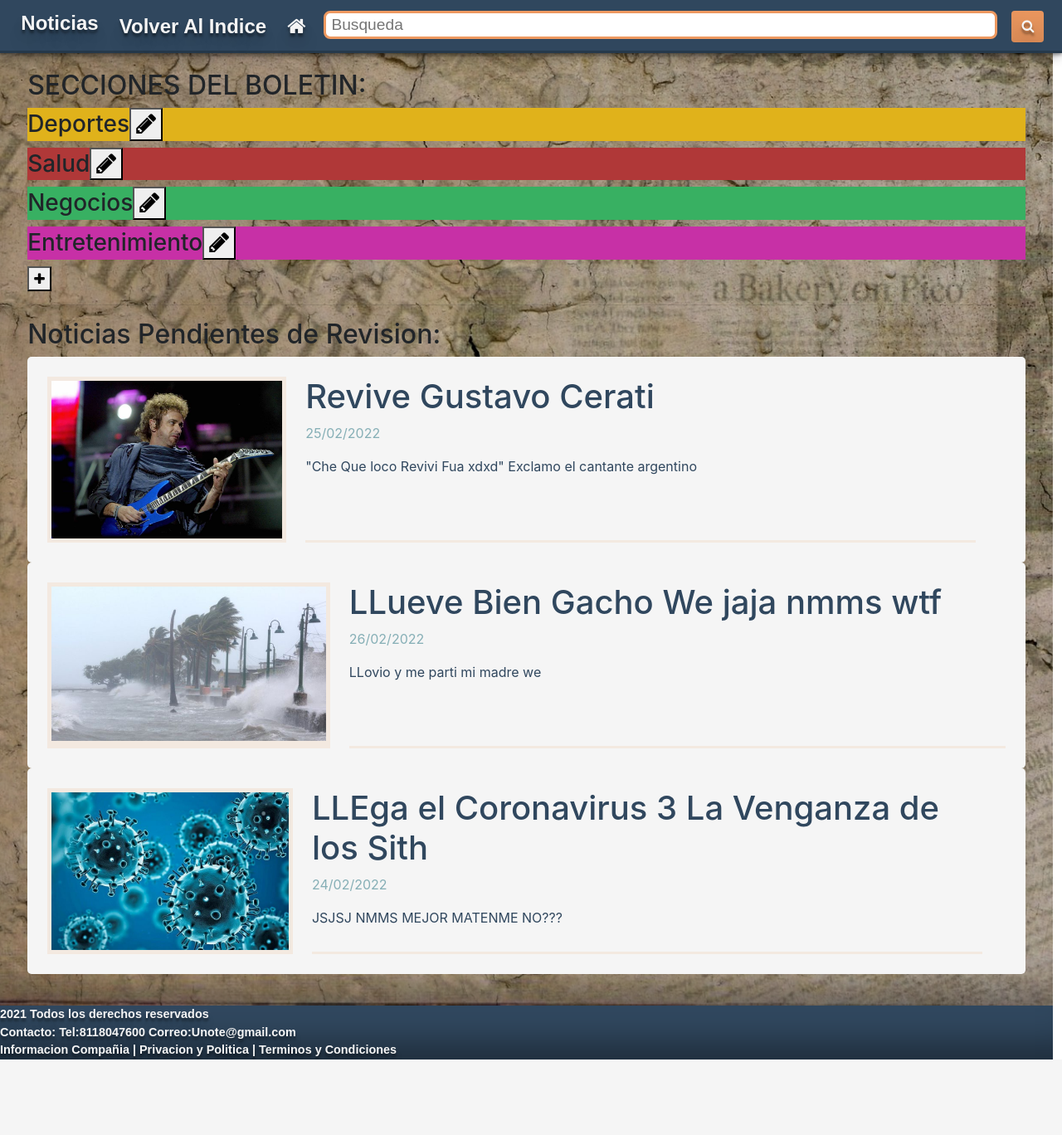
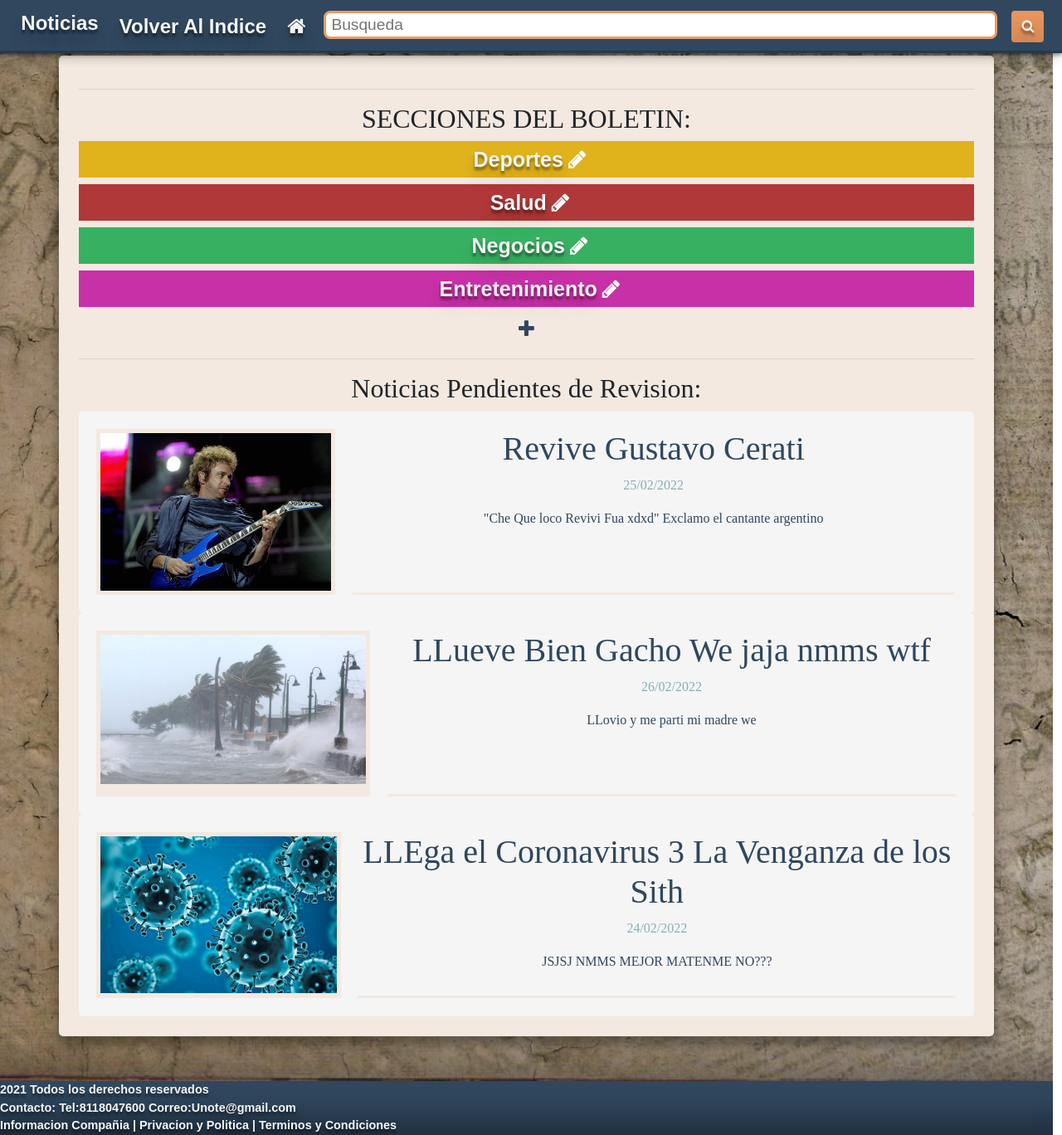
Before and after one commit to Erorck/PIA_BDM-PWCI, a PHP site: page /Portal_Editor.php in a window 1280 px wide. Shown: the whole page at 83% size. Before the commit the page ends 1277 px from the top, so only its background shows below. Run offline with PHP 8.4, Linux system fonts and the light colour scheme; some libraries are stand-ins or nearby versions.

Commit message:
Correcciones Menores
Titulos, Nombres y Links corregidos chikito aca bien xd

```diff
--- a/FrontEnd/EditarPerfil.php
+++ b/FrontEnd/EditarPerfil.php
@@ -4,7 +4,7 @@
     <meta charset="utf-8">
     <meta name="viewport" content="width=device-width, initial-scale=1.0">
     <!--Para aceptar todas las letras-->
-    <title>Crear cuenta</title>
+    <title>Editar Perfil</title>
     <link rel="stylesheet" href="css/styles.css" >
       <link rel="stylesheet" type="text/css" href="bootstrap/css/bootstrap.min.css">
       <link rel="stylesheet" href="https://cdnjs.cloudflare.com/ajax/libs/font-awesome/4.7.0/css/font-awesome.min.css">
--- a/FrontEnd/Main.php
+++ b/FrontEnd/Main.php
@@ -28,7 +28,7 @@
                 $Categ = array("Deportes"=>"#e0b21b", "Salud"=>"#b03838", "Negocios"=>"#38b062", "Entretenimiento"=>"#c730a6");
                 foreach ($Categ as $x => $x_value) {
                     echo '<h3 class="Categ" style="background-color:'.$x_value.';">' . $x . '</h3>';
-                  }
+                  };
                 ?>
             </div>
             <div class = "Barra-navegacion">
--- a/FrontEnd/Perfil.php
+++ b/FrontEnd/Perfil.php
@@ -4,7 +4,7 @@
     <meta charset="utf-8">
     <meta name="viewport" content="width=device-width, initial-scale=1.0">
     <!--Para aceptar todas las letras-->
-    <title>Crear cuenta</title>
+    <title>Perfil</title>
     <link rel="stylesheet" href="css/styles.css" >
       <link rel="stylesheet" type="text/css" href="bootstrap/css/bootstrap.min.css">
       <link rel="stylesheet" href="https://cdnjs.cloudflare.com/ajax/libs/font-awesome/4.7.0/css/font-awesome.min.css">
--- a/FrontEnd/css/styles.css
+++ b/FrontEnd/css/styles.css
@@ -136,7 +136,7 @@ box-shadow: rgba(0, 0, 0, 0.1) 0px -50px 36px -28px inset;
      transition: transform .2s;
 }
 
-.Categ:hover{
+#catBar .Categ:hover{
     transform: scale(1.2);
 }
 
@@ -228,14 +228,7 @@ footer {
 }
 
 .sidenav {
-    text-shadow: 0px 4px 3px rgba(0,0,0,0.4),
-    0px 8px 13px rgba(0,0,0,0.1),
-    0px 18px 23px rgba(0,0,0,0.1);
-    font-family: sans-serif;
-    font-weight:bolder;
     font-size: 60%;
-    font-stretch: condensed;
-    color:  var(--Blanquito);
     height: 100%;
     width: 10%;
     position: fixed;
@@ -251,6 +244,16 @@ footer {
     padding: 6px 6px 6px 20px;
     font-size: 25px;
     display: block;
+}
+
+.Categ{
+    text-shadow: 0px 4px 3px rgba(0,0,0,0.4),
+    0px 8px 13px rgba(0,0,0,0.1),
+    0px 18px 23px rgba(0,0,0,0.1);
+    font-family: sans-serif;
+    font-weight:bolder;
+    font-stretch: condensed;
+    color:  var(--Blanquito);
 }
 
 .ZonaFeed{
@@ -326,11 +329,10 @@ box-shadow: 10px 0 0 #F0F0F0, 20px 0 0 #000, 30px 0 0 #F0F0F0, 0 10px 0 #F0F0F0,
     width: fit-content;
     border: none;
     box-shadow: none;
+    transition:.4s;
 }
 
-.BtnEditProfile :hover{
-    transform: scale(1.2);
-}
+.BtnEditProfile:hover{ transform: scale(1.2)}
 
 .ZonaFeedProfile .profpic{
     height: 200px;
@@ -344,3 +346,43 @@ box-shadow: 10px 0 0 #F0F0F0, 20px 0 0 #000, 30px 0 0 #F0F0F0, 0 10px 0 #F0F0F0,
     background: var(--ArroBlanco);
     text-shadow: 2px 2px 0 var(--Celestito), 4px 4px 0 var(--Celestito);
 }
+
+.ZonaFeedPortal{
+    min-width: 60%;
+    max-width: fit-content;
+    height: 100%;
+  box-shadow: rgba(0, 0, 0, 0.25) 0px 14px 28px, rgba(0, 0, 0, 0.22) 0px 10px 10px;
+  background:  var(--ArroBlanco);
+  font-family: Copperplate;
+  margin: 1rem;
+  padding: 1rem;
+  border: 8px solid  var(--ArroBlanco);
+  border-radius: 5px;
+  text-align: center;
+}
+
+.ZonaFeedPortal .Categ{
+    padding: 6px 6px 6px 20px;
+    font-size: 25px;
+    display: block;
+    font-size: 25px;
+}
+
+.btn_editCateg{
+    background-Color:transparent;
+    color:white;
+    border:none;
+    transition: 0.3s;
+}
+
+.btn_editCateg:hover {transform: scale(1.2)}
+
+#btnAddCateg{
+    background-Color:transparent;
+    color:var(--AzulDarks);
+    border:none;
+    transition: 0.3s;
+    font-size: x-large;
+}
+
+#btnAddCateg:hover {transform: scale(1.2)}
--- a/FrontEnd/index.php
+++ b/FrontEnd/index.php
@@ -13,8 +13,8 @@
         <li><a href="Busqueda.php?srchParam="> Busqueda (Con Argumentos de Busqueda Vacios) </a></li>
         <li><a href="Perfil.php"> Pantalla del Perfil para usuarios en general </a></li>
         <li><a href="EditarPerfil.php"> Pantalla de EDICION Perfil para usuarios en general </a></li>
-        <li><a href="index.php"> Seccion Particular del Reportero </a></li>
-        <li><a href="index.php"> Seccion Particular del Editor </a></li>
+        <li><a href="Portal_Reportero.php"> Seccion Particular del Reportero </a></li>
+        <li><a href="Portal_Editor.php"> Seccion Particular del Editor </a></li>
         <li><a href="Plantilla.html"> Plantilla Vacia pa la wea xd</a></li>
         </ul>
         <p>Este indice sera cambiado por la ventana principal cuando el sitio este funcionando.</p>
```
